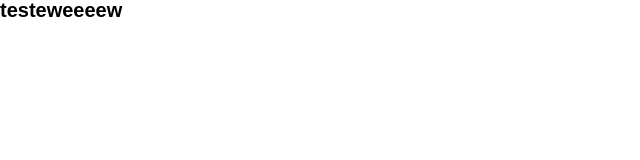
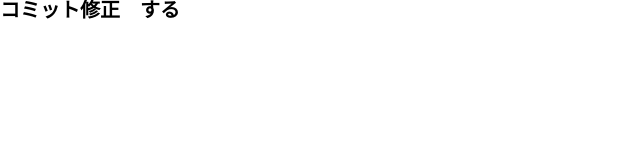
Before and after one commit to Taka0010/coyote_git, a website built with webpack: page src/index.html in a window 1280 px wide. Shown: the whole page, without its empty margins (0-640 px from the left). Built offline with nearby package versions, Linux system fonts and the light colour scheme.

Commit message:
git commit の修正

```diff
--- a/src/index.html
+++ b/src/index.html
@@ -13,7 +13,7 @@
 
     <!--▽ MAIN CONTENTS ▽-->
     <main id="wrapper">
-      <h1>testeweeeew</h1>
+      <h1>コミット修正　する</h1>
     </main>
     <!--△ MAIN CONTENTS △-->
 
```
